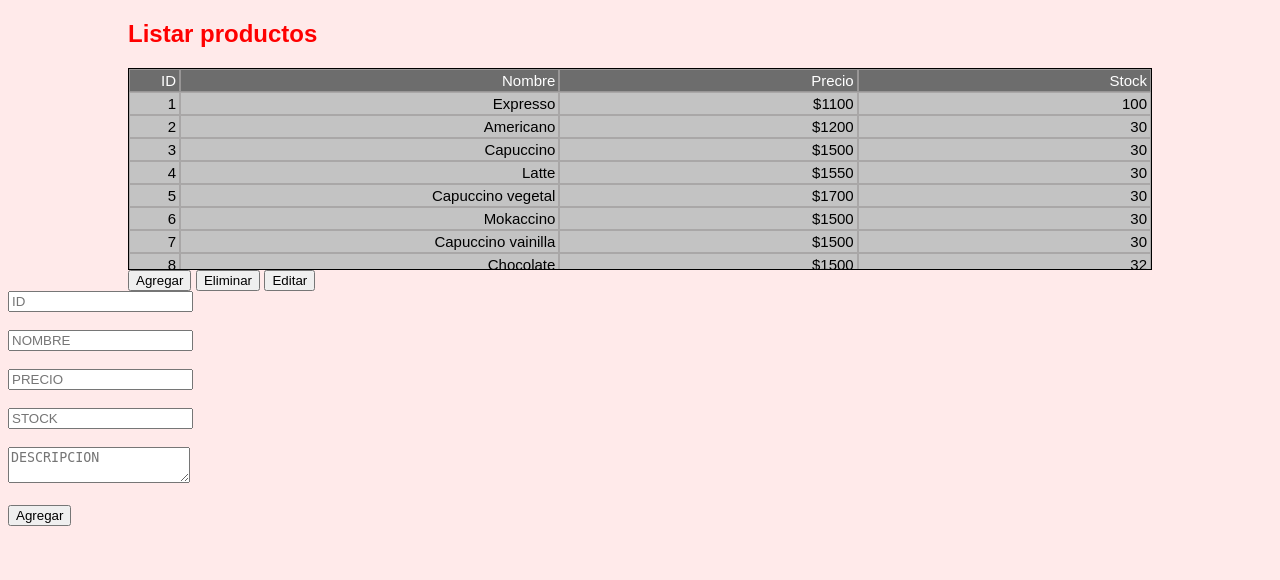
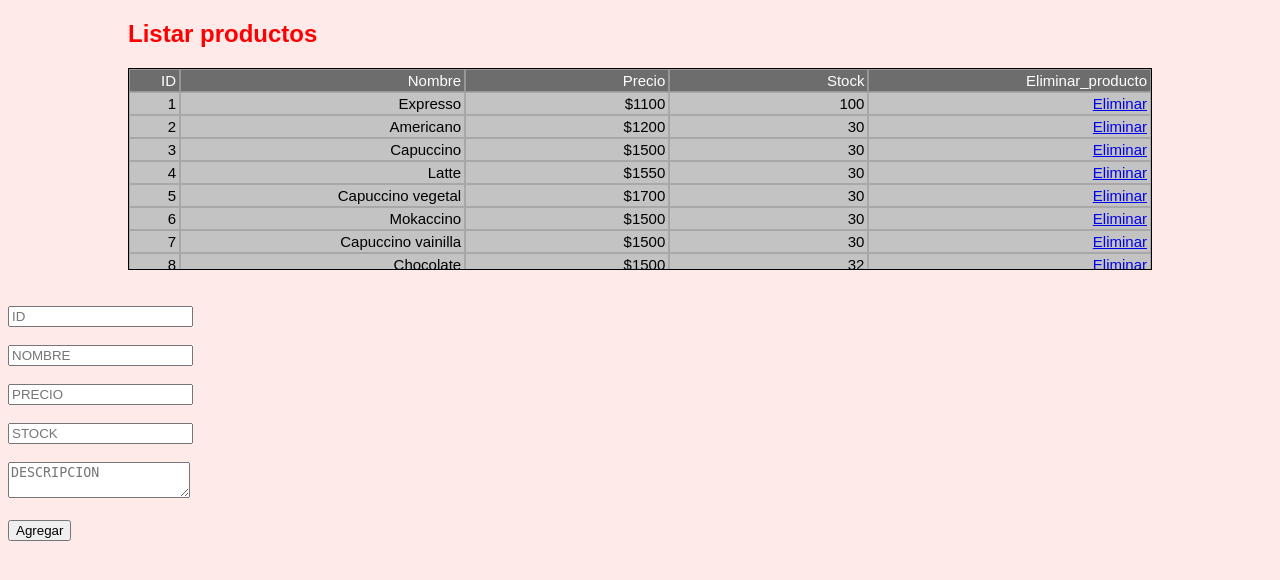
Before and after one commit to LucasOwO/SoftCoffeProject, a Django app: page /administrador in a window 1280 px wide. Shown: the top 580 px of the page. Run offline with Django 4.2, Linux system fonts and the light colour scheme; data comes from the database, SQL or seed files in the repository; both versions use the stored data as it was after the commit.

Commit message:
eliminar

```diff
--- a/PaginaWeb/Templates/administrador.html
+++ b/PaginaWeb/Templates/administrador.html
@@ -20,6 +20,7 @@
                         <div class="item_admin bg_gris txt_blanco">Nombre</div>
                         <div class="item_admin bg_gris txt_blanco">Precio</div>
                         <div class="item_admin bg_gris txt_blanco">Stock</div>
+                        <div class="item_admin bg_gris txt_blanco">Eliminar_producto</div>
 
                         {% for p in productos %}
 
@@ -27,25 +28,19 @@
                         <div class="item_admin">{{ p.nombre }}</div>
                         <div class="item_admin">${{ p.precio }}</div>
                         <div class="item_admin">{{ p.stock }}</div>
+                        <div class="item_admin"><a href="eliminar_producto/{{p.id_prod}}">Eliminar</a></div>
 
                         {% endfor %}
                     </div>
                 </div>
-
-
-            </div>
-
-            <!-- Barra de acciones-->
-            <div>
-                <button>Agregar</button>
-                <button>Eliminar</button>
-                <button>Editar</button>
             </div>
         </section>
 
         <!-- formulario agregar producto -->
 
         <!--/agregar_producto/-->
+
+        <br><br>
         <form action="agregar_producto" method="POST"> {%csrf_token%}
             <input type="text" id="txt_id" name="txt_id" class="control-form" placeholder="ID" required><br><br>
             <input type="text" id="txt_nombre" name="txt_nombre" class="control-form" placeholder="NOMBRE" required><br><br>
--- a/PaginaWeb/static/Styles/admin.css
+++ b/PaginaWeb/static/Styles/admin.css
@@ -35,7 +35,7 @@ ul {
 .contenedor_item_admin{
     width: 100%;
     display: grid;
-    grid-template-columns: 5% auto auto auto;
+    grid-template-columns: 5% auto auto auto auto;
     row-gap: 0px;
 }
 
--- a/PaginaWeb/urls.py
+++ b/PaginaWeb/urls.py
@@ -9,6 +9,8 @@ urlpatterns = [
     path('registro', views.registro),
     path('administrador', views.administrador),
     path('agregar_producto', views.agregar_producto),
+    path('eliminar_producto/<id_prod>', views.eliminar_producto),
+    path('editar_producto', views.editar_producto),
     path('Productos', views.mostrarProductos),
     path('carta', views.mostrarCarta),
     path('nosotros', views.acercaDeNostros),
--- a/PaginaWeb/views.py
+++ b/PaginaWeb/views.py
@@ -49,3 +49,12 @@ def agregar_producto(request):
 
     nuevo_producto = producto.objects.create(id_prod=id_p, nombre=nom_p, precio=precio_p, stock=stock_p, descripcion=desc_p)
     return redirect('/administrador')
+
+def eliminar_producto(request,id_prod):
+    prod = producto.objects.get(id_prod=id_prod)
+    prod.delete()
+
+    return redirect('/administrador')
+
+def editar_producto():
+    return redirect('/administrador')
--- a/SoftCoffe/urls.py
+++ b/SoftCoffe/urls.py
@@ -23,6 +23,8 @@ urlpatterns = [
     path('lobby', include('PaginaWeb.urls')),
     path('administrador', include('PaginaWeb.urls')),
     path('agregar_producto', include('PaginaWeb.urls')),
+    path('eliminar_producto/', include('PaginaWeb.urls')),
+    path('editar_producto/', include('PaginaWeb.urls')),
     path('admin/', admin.site.urls),
     path('Productos', include('PaginaWeb.urls')),
     path('carta', include('PaginaWeb.urls')),
```
Also changed, not shown: db.sqlite3.
